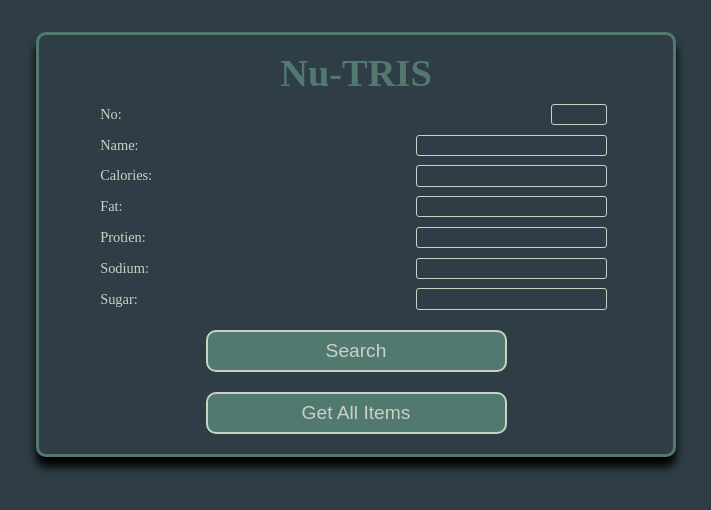
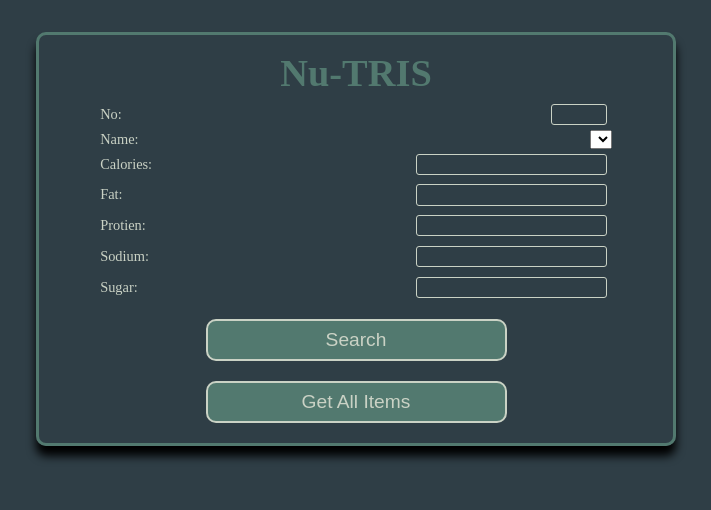
Before and after one commit to Ben3940/nutrition-app, a React (Vite) app in the folder app/: page / in a window 1280 px wide. Shown: the top 510 px of the page, without its empty margins (284-995 px from the left). Built offline with nearby package versions, Linux system fonts and the light colour scheme.

Commit message:
Created state to load food names on page load for drop-down menu of Header form

```diff
--- a/app/src/App.tsx
+++ b/app/src/App.tsx
@@ -1,8 +1,10 @@
+import { useEffect, useState } from 'react';
 import { Header } from './components/Header';
 import { event } from './types/event';
 import { form_function } from './types/form_function';
 // import { data } from './data/nutrition';
 
+function App() {
   const handle_form: form_function = (e: event) => {
     e.preventDefault();
 
@@ -80,10 +82,31 @@ const get_all: form_function = (e: event) => {
       .then((data) => console.log(data.data));
   };
 
-function App() {
+  const get_names = () => {
+    fetch('http://localhost:4000/', {
+      method: 'POST',
+      headers: {
+        'Content-Type': 'application/json',
+      },
+      body: JSON.stringify({
+        query: `query ExampleQuery {
+          food_names
+        }`,
+      }),
+    })
+      .then((res) => res.json())
+      .then((data) => setNames(data.data.food_names));
+  };
+
+  const [names, setNames] = useState([]);
+
+  useEffect(() => {
+    get_names();
+  }, []);
+
   return (
     <>
-      <Header handle_form={handle_form} get_all={get_all} />
+      <Header names={names} handle_form={handle_form} get_all={get_all} />
     </>
   );
 }
--- a/app/src/components/Header.tsx
+++ b/app/src/components/Header.tsx
@@ -1,6 +1,12 @@
 // import React from 'react';
+{
+  /* <div className='input-container'>
+          <label htmlFor='name'>Name:</label>
+          <input type='text' name='name' id='name' />
+        </div> */
+}
 
-export function Header({ handle_form, get_all }) {
+export function Header({ names, handle_form, get_all }) {
   return (
     <header>
       <h1>Nu-TRIS</h1>
@@ -9,9 +15,19 @@ export function Header({ handle_form, get_all }) {
           <label htmlFor='no'>No:</label>
           <input type='number' name='no' id='no' min='0' max='24' />
         </div>
+
         <div className='input-container'>
           <label htmlFor='name'>Name:</label>
-          <input type='text' name='name' id='name' />
+          <select name='name' id='name'>
+            <option value={''}></option>
+            {names.map((name: string) => {
+              return (
+                <option key={name} value={name}>
+                  {name.toUpperCase()}
+                </option>
+              );
+            })}
+          </select>
         </div>
 
         <div className='input-container'>
```
Lines whose indentation alone changed are shown as unchanged.
